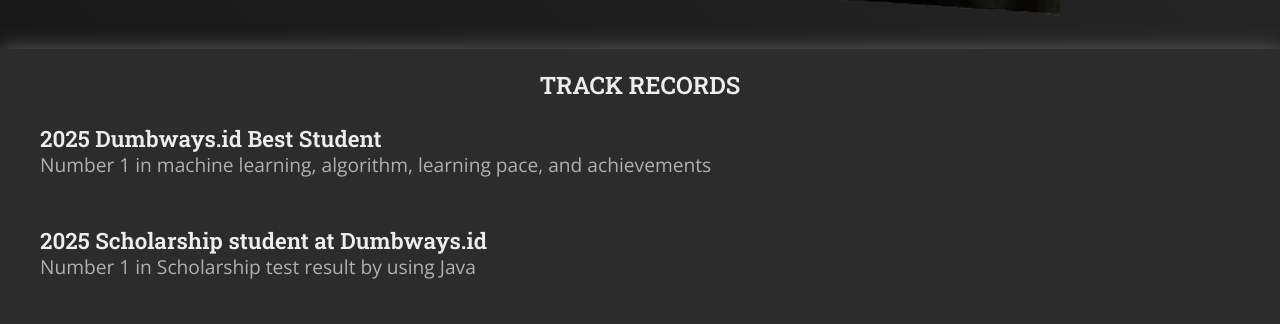
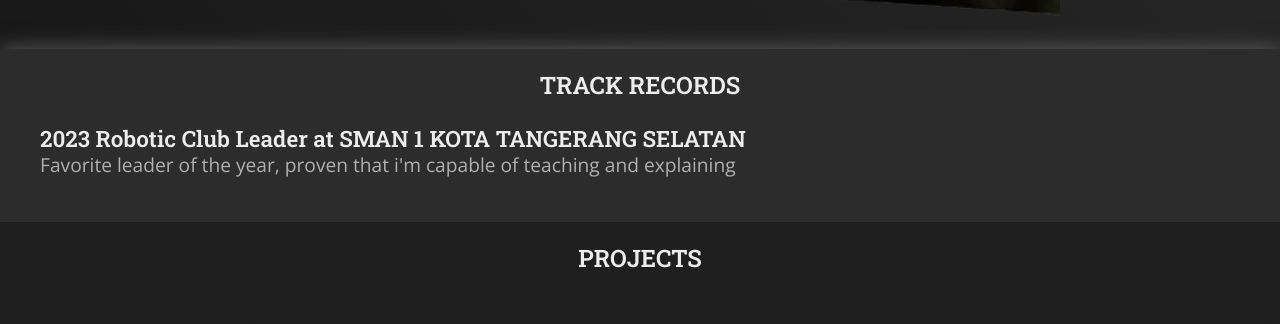
Before and after one commit to Aridyas/Den, a plain HTML site: page index.html in a window 1280 px wide. Shown: the part 841-1165 px from the top of the page. Drawn offline with Linux system fonts and the light colour scheme.

Commit message:
validating
Removed two achievements from the track record section.

```diff
--- a/index.html
+++ b/index.html
@@ -45,14 +45,6 @@
             <h2>TRACK RECORDS</h2>
             <div class="record">
                 <ul>
-                    <li>
-                        <h3>2025 Dumbways.id Best Student</h3>
-                        <p>Number 1 in machine learning, algorithm, learning pace, and achievements</p>
-                    </li>
-                    <li>
-                        <h3>2025 Scholarship student at Dumbways.id</h3>
-                        <p>Number 1 in Scholarship test result by using Java</p>
-                    </li>
                     <li>
                         <h3>2023 Robotic Club Leader at SMAN 1 KOTA TANGERANG SELATAN</h3>
                         <p>Favorite leader of the year, proven that i'm capable of teaching and explaining</p>
```
